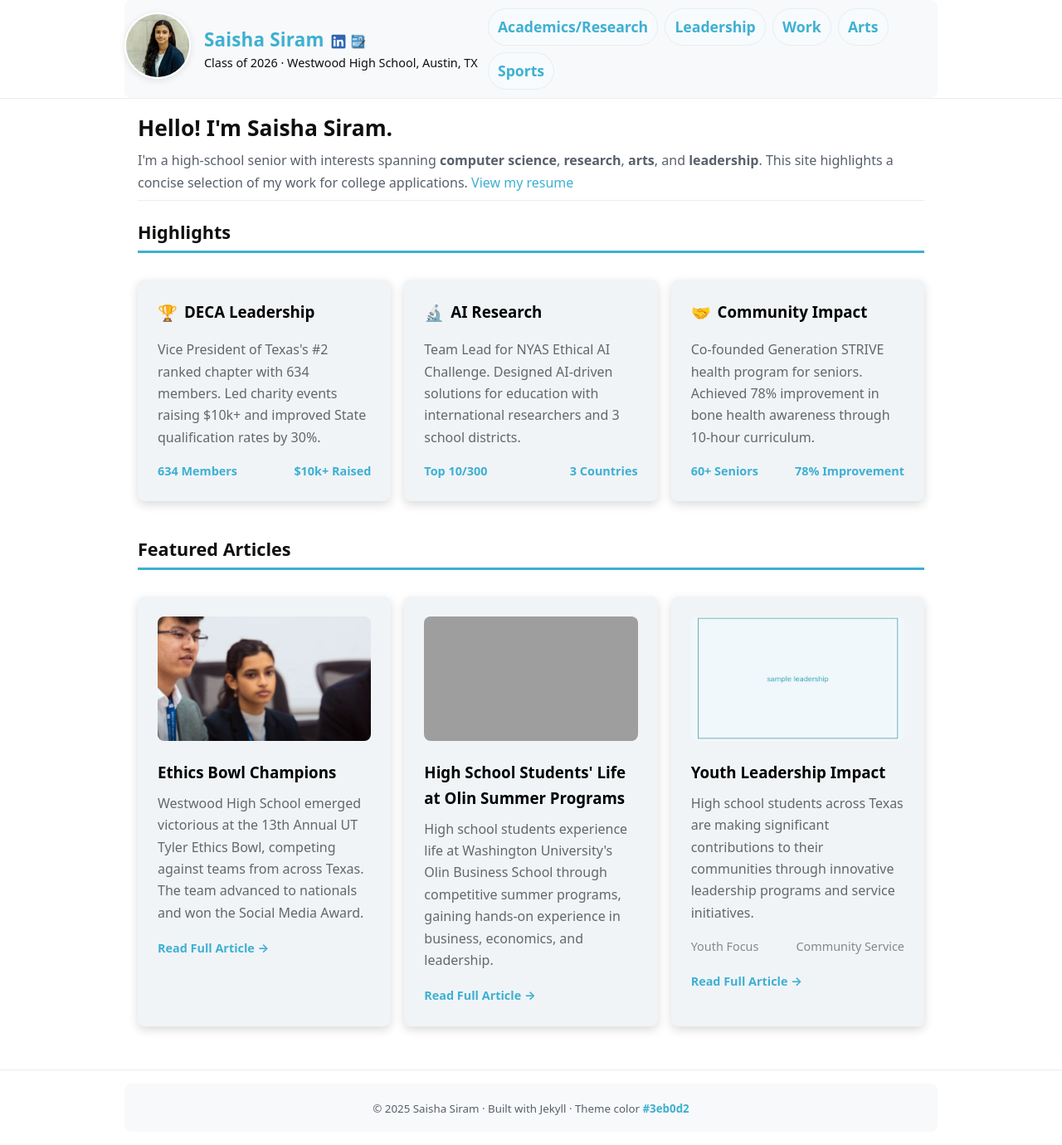
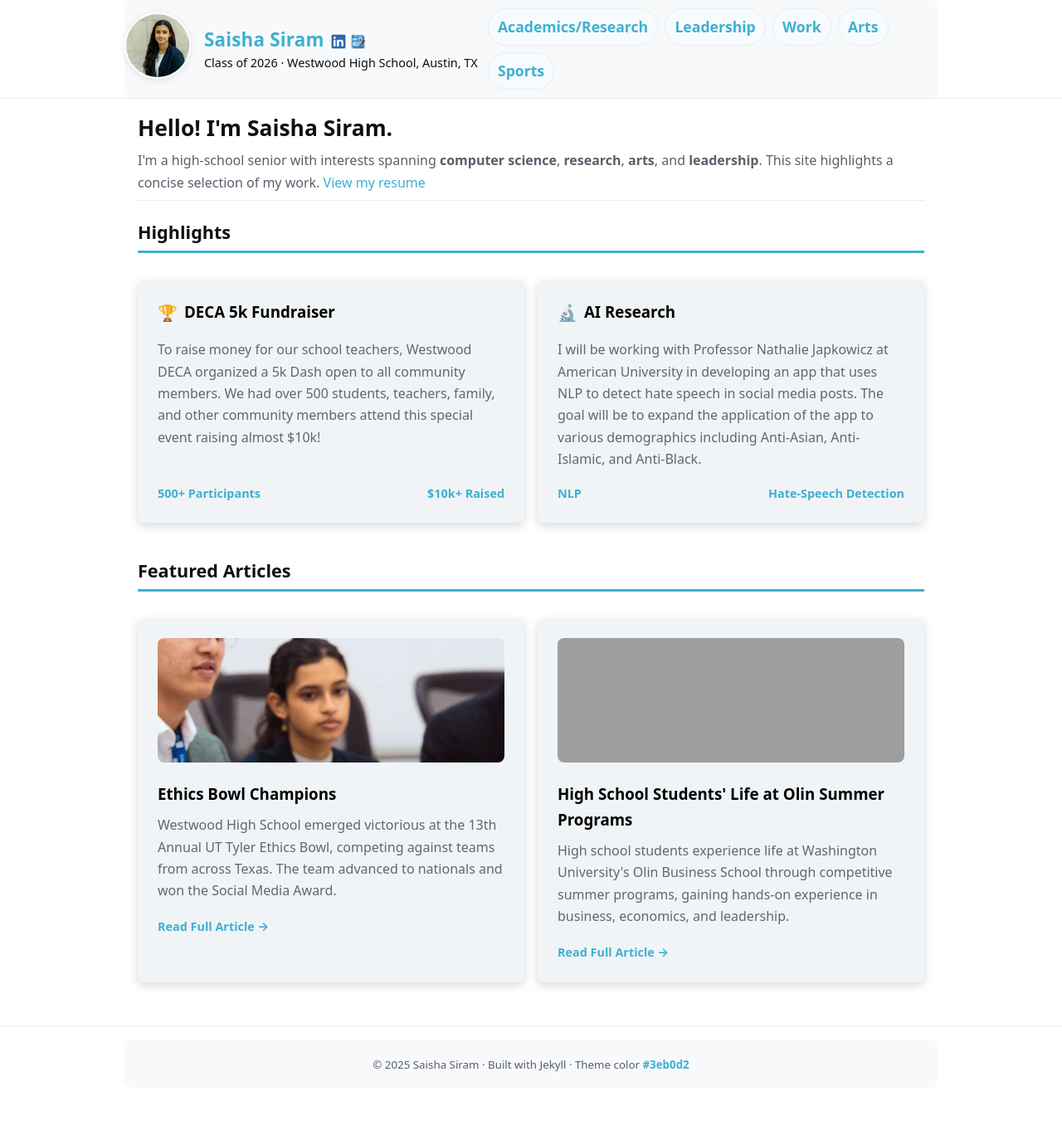
Before and after one commit to saisha08/profile, a Jekyll site: the page built from index.md, in a window 1280 px wide and 1380 px high. Shown: the whole window at 83% size. Built offline with Jekyll 4.4.1, drawn with Linux system fonts in a browser that asks for light colours; grey boxes are pictures that could not be loaded.

Commit message:
Update website content: remove intro text, update AI research description, remove violin carousel, update work descriptions

```diff
--- a/index.md
+++ b/index.md
@@ -7,7 +7,7 @@ permalink: /
 <section class="hero">
   <div class="intro">
     <h1>Hello! I'm {{ site.title }}.</h1>
-    <p>I'm a high‑school senior with interests spanning <strong>computer science</strong>, <strong>research</strong>, <strong>arts</strong>, and <strong>leadership</strong>. This site highlights a concise selection of my work for college applications. <a href="{{ '/resume/' | relative_url }}">View my resume</a></p>
+    <p>I'm a high‑school senior with interests spanning <strong>computer science</strong>, <strong>research</strong>, <strong>arts</strong>, and <strong>leadership</strong>. This site highlights a concise selection of my work. <a href="{{ '/resume/' | relative_url }}">View my resume</a></p>
   </div>
 </section>
 
@@ -18,41 +18,30 @@ permalink: /
   <div class="activity-cards-container" style="display: flex; gap: 1rem; margin-top: 2rem; flex-wrap: wrap;">
 
     <!-- DECA Activity Card -->
-    <div class="activity-card" style="flex: 1; min-width: 300px; background: #f0f4f7; border-radius: 8px; padding: 1.5rem; box-shadow: 0 4px 12px rgba(0, 0, 0, 0.15);">
+    <div class="activity-card" style="flex: 1; min-width: 300px; background: #f0f4f7; border-radius: 8px; padding: 1.5rem; box-shadow: 0 4px 12px rgba(0, 0, 0, 0.15); display: flex; flex-direction: column;">
       <div style="display: flex; align-items: center; gap: 0.5rem; margin-bottom: 1rem;">
         <div class="activity-icon" style="font-size: 1.2rem;">🏆</div>
-        <h3 style="color: #000; margin: 0;">DECA Leadership</h3>
+        <h3 style="color: #000; margin: 0;">DECA 5k Fundraiser</h3>
       </div>
-      <p style="margin: 0 0 1rem 0; color: #666;">Vice President of Texas's #2 ranked chapter with 634 members. Led charity events raising $10k+ and improved State qualification rates by 30%.</p>
-      <div class="activity-stats" style="display: flex; justify-content: space-between; font-size: 0.9rem; color: #3eb0d2; font-weight: bold;">
-        <span>634 Members</span>
+      <p style="margin: 0 0 1rem 0; color: #666; flex-grow: 1;">To raise money for our school teachers, Westwood DECA organized a 5k Dash open to all community members. We had over 500 students, teachers, family, and other community members attend this special event raising almost $10k!</p>
+
+      <div class="activity-stats" style="display: flex; justify-content: space-between; font-size: 0.9rem; color: #3eb0d2; font-weight: bold; margin-top: auto;">
+        <span>500+ Participants</span>
         <span>$10k+ Raised</span>
       </div>
     </div>
 
     <!-- Research Activity Card -->
-    <div class="activity-card" style="flex: 1; min-width: 300px; background: #f0f4f7; border-radius: 8px; padding: 1.5rem; box-shadow: 0 4px 12px rgba(0, 0, 0, 0.15);">
+    <div class="activity-card" style="flex: 1; min-width: 300px; background: #f0f4f7; border-radius: 8px; padding: 1.5rem; box-shadow: 0 4px 12px rgba(0, 0, 0, 0.15); display: flex; flex-direction: column;">
       <div style="display: flex; align-items: center; gap: 0.5rem; margin-bottom: 1rem;">
         <div class="activity-icon" style="font-size: 1.2rem;">🔬</div>
         <h3 style="color: #000; margin: 0;">AI Research</h3>
       </div>
-      <p style="margin: 0 0 1rem 0; color: #666;">Team Lead for NYAS Ethical AI Challenge. Designed AI-driven solutions for education with international researchers and 3 school districts.</p>
-      <div class="activity-stats" style="display: flex; justify-content: space-between; font-size: 0.9rem; color: #3eb0d2; font-weight: bold;">
-        <span>Top 10/300</span>
-        <span>3 Countries</span>
-      </div>
-    </div>
+      <p style="margin: 0 0 1rem 0; color: #666; flex-grow: 1;">I will be working with Professor Nathalie Japkowicz at American University in developing an app that uses NLP to detect hate speech in social media posts. The goal will be to expand the application of the app to various demographics including Anti-Asian, Anti-Islamic, and Anti-Black.</p>
 
-    <!-- Community Service Card -->
-    <div class="activity-card" style="flex: 1; min-width: 300px; background: #f0f4f7; border-radius: 8px; padding: 1.5rem; box-shadow: 0 4px 12px rgba(0, 0, 0, 0.15);">
-      <div style="display: flex; align-items: center; gap: 0.5rem; margin-bottom: 1rem;">
-        <div class="activity-icon" style="font-size: 1.2rem;">🤝</div>
-        <h3 style="color: #000; margin: 0;">Community Impact</h3>
-      </div>
-      <p style="margin: 0 0 1rem 0; color: #666;">Co-founded Generation STRIVE health program for seniors. Achieved 78% improvement in bone health awareness through 10-hour curriculum.</p>
-      <div class="activity-stats" style="display: flex; justify-content: space-between; font-size: 0.9rem; color: #3eb0d2; font-weight: bold;">
-        <span>60+ Seniors</span>
-        <span>78% Improvement</span>
+      <div class="activity-stats" style="display: flex; justify-content: space-between; font-size: 0.9rem; color: #3eb0d2; font-weight: bold; margin-top: auto;">
+        <span>NLP</span>
+        <span>Hate-Speech Detection</span>
       </div>
     </div>
 
@@ -85,19 +74,6 @@ permalink: /
       </div>
     </div>
 
-    <!-- Community Impact Article Card -->
-    <div class="featured-article-card" style="flex: 1; min-width: 300px; background: #f0f4f7; border-radius: 8px; padding: 1.5rem; box-shadow: 0 4px 12px rgba(0, 0, 0, 0.15);">
-      <img src="{{ '/assets/img/sample-leadership.jpg' | relative_url }}" alt="Community Impact Article" style="width: 100%; height: 150px; object-fit: cover; border-radius: 8px; margin-bottom: 1rem;">
-      <h3 style="color: #000; margin: 0 0 0.5rem 0;">Youth Leadership Impact</h3>
-      <p style="margin: 0 0 1rem 0; color: #666;">High school students across Texas are making significant contributions to their communities through innovative leadership programs and service initiatives.</p>
-      <div class="article-stats" style="display: flex; justify-content: space-between; font-size: 0.9rem; color: #888;">
-        <span>Youth Focus</span>
-        <span>Community Service</span>
-      </div>
-      <div style="margin-top: 1rem;">
-        <a href="#" style="color: #3eb0d2; text-decoration: none; font-size: 0.9rem; font-weight: bold;">Read Full Article →</a>
-      </div>
-    </div>
 
   </div>
 </section>
```
Also changed, not shown: pages/arts.md (+0 -15 lines), pages/sports.md (+0 -1 lines), pages/work.md (+1 -3 lines), 4 other files.
